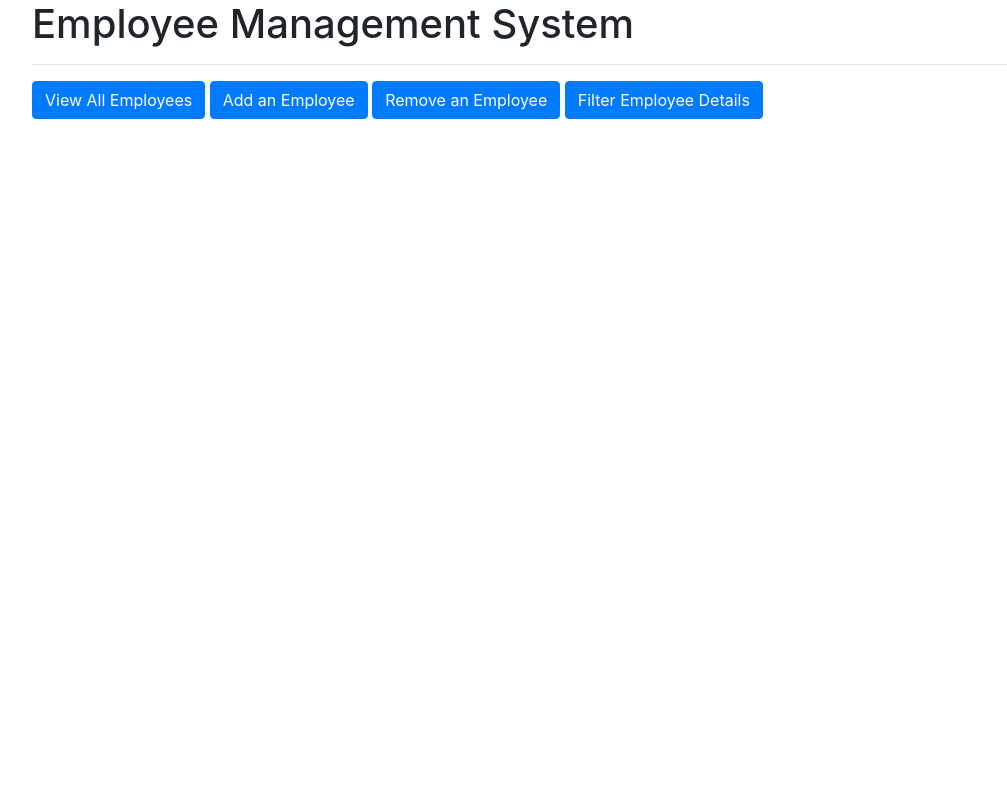
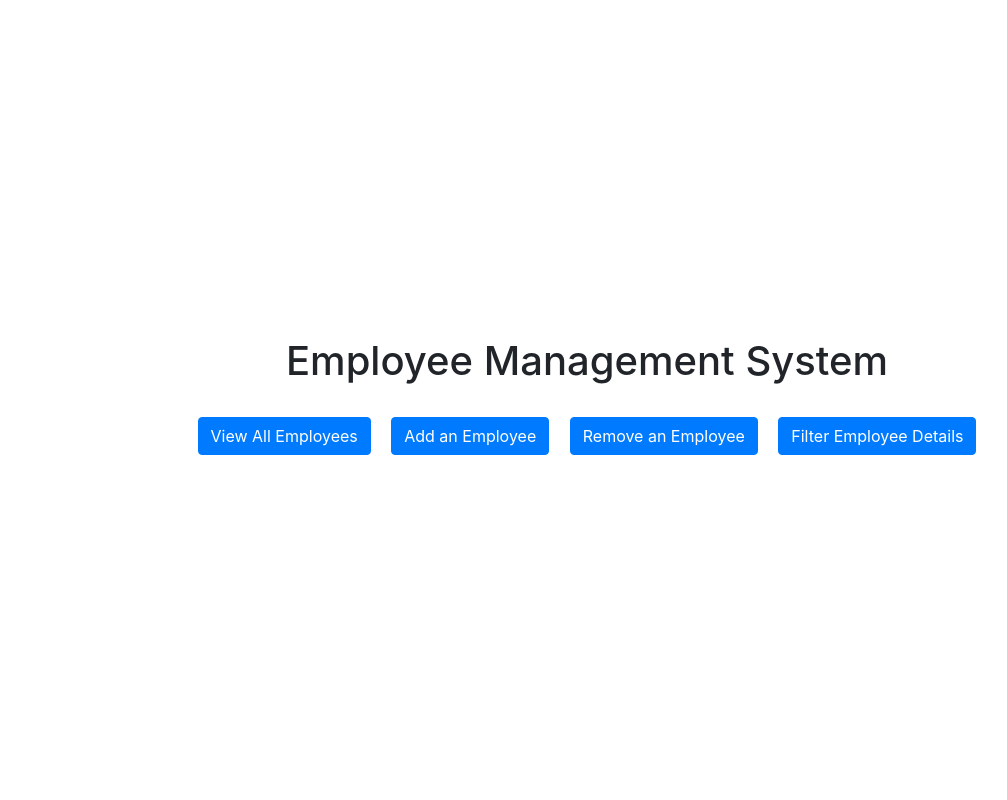
Before and after one commit to MUHAMMED-FARIZ-KP/Employee_Management_System, a Django app: page / in a window 1280 px wide. Shown: the whole page, without its empty margins (53-1060 px from the left). Run offline with Django 5.2, Linux system fonts and the light colour scheme.

Commit message:
css updation of index page

```diff
--- a/Employee_Management_System/emp_app/templates/index.html
+++ b/Employee_Management_System/emp_app/templates/index.html
@@ -11,20 +11,26 @@
     <title>Employee Management System</title>
   </head>
   <body>
-    <div class="container">
-        <h1>Employee Management System</h1>
-        <hr>
-        <a class="btn btn-primary" href="/all_emp" role="button">View All Employees</a>
-        <a class="btn btn-primary" href="/add_emp" role="button">Add an Employee</a>
-        <a class="btn btn-primary" href="/remove_emp" role="button">Remove an Employee</a>
-        <a class="btn btn-primary" href="/filter_emp" role="button">Filter Employee Details</a>
+    <div class="container d-flex flex-column justify-content-center vh-100">
+      <div class="row">
+        <div class="col text-center">
+          <h1>Employee Management System</h1>
+        </div>
+      </div>
+      <div class="row mt-3">
+        <div class="col text-center">
+          <a class="btn btn-primary m-2" href="/all_emp" role="button">View All Employees</a>
+          <a class="btn btn-primary m-2" href="/add_emp" role="button">Add an Employee</a>
+          <a class="btn btn-primary m-2" href="/remove_emp" role="button">Remove an Employee</a>
+          <a class="btn btn-primary m-2" href="/filter_emp" role="button">Filter Employee Details</a>
+        </div>
+      </div>
     </div>
 
-
     <!-- Optional JavaScript -->
-    <!-- jQuery first, then Popper.js, then Bootstrap JS -->
     <script src="https://code.jquery.com/jquery-3.4.1.slim.min.js" integrity="sha384-J6qa4849blE2+poT4WnyKhv5vZF5SrPo0iEjwBvKU7imGFAV0wwj1yYfoRSJoZ+n" crossorigin="anonymous"></script>
     <script src="https://cdn.jsdelivr.net/npm/popper.js@1.16.0/dist/umd/popper.min.js" integrity="sha384-Q6E9RHvbIyZFJoft+2mJbHaEWldlvI9IOYy5n3zV9zzTtmI3UksdQRVvoxMfooAo" crossorigin="anonymous"></script>
     <script src="https://cdn.jsdelivr.net/npm/bootstrap@4.4.1/dist/js/bootstrap.min.js" integrity="sha384-wfSDF2E50Y2D1uUdj0O3uMBJnjuUD4Ih7YwaYd1iqfktj0Uod8GCExl3Og8ifwB6" crossorigin="anonymous"></script>
   </body>
+
 </html>
```
Also changed, not shown: Employee_Management_System/db.sqlite3.
